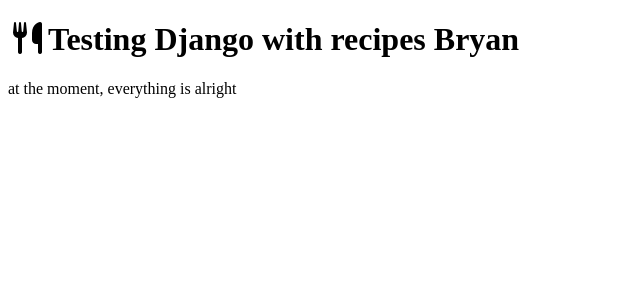
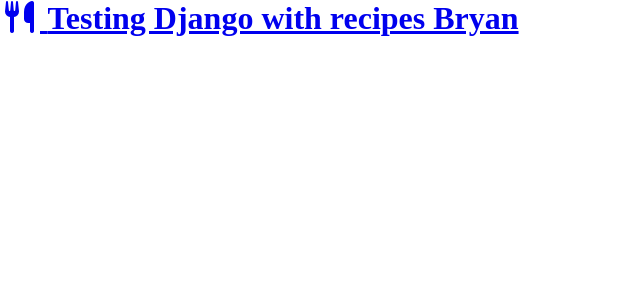
Before and after one commit to BryanC0101/Curso-Django, a Django app: page / in a window 1280 px wide. Shown: the top 300 px of the page, without its empty margins (0-640 px from the left). Run offline with Django 5.2, Linux system fonts and the light colour scheme; some libraries are stand-ins or nearby versions.

Commit message:
html changes

```diff
--- a/recipes/templates/recipes/home.html
+++ b/recipes/templates/recipes/home.html
@@ -9,10 +9,33 @@
     <link rel="stylesheet" href="https://cdnjs.cloudflare.com/ajax/libs/font-awesome/7.0.1/css/solid.min.css" integrity="sha512-EHa6vH03/Ty92WahM0/tet1Qicl76zihDCkBnFhN3kFGQkC+mc86d7V+6y2ypiLbk3h0beZAGdUpzfMcb06cMg==" crossorigin="anonymous" referrerpolicy="no-referrer" />
 
     <title>Recipes</title>
+    <style>
+        * {
+            padding: 0;
+            margin: 0;
+            box-sizing: border-box;
+        }
+
+        html {
+            font-size: 62.5%;
+        }
+
+        body {
+            font-size: 1.6rem;
+        }
+    </style>
 </head>
 <body>
-    <h1><strong><i class="fa-solid fa-utensils"></i>Testing Django with recipes {{ name }}</strong></h1>
-    <p>at the moment, everything is alright</p>
+    <header class="main-header-container">
+        <div class="main-header container">
+            <h1>
+                <a href="/">
+                    <i class="fa-solid fa-utensils"></i>
+                    <span>Testing Django with recipes {{ name }}</span>
+                </a>
+            </h1>
+        </div>
+    </header>
 
 </body>
 </html>
```
